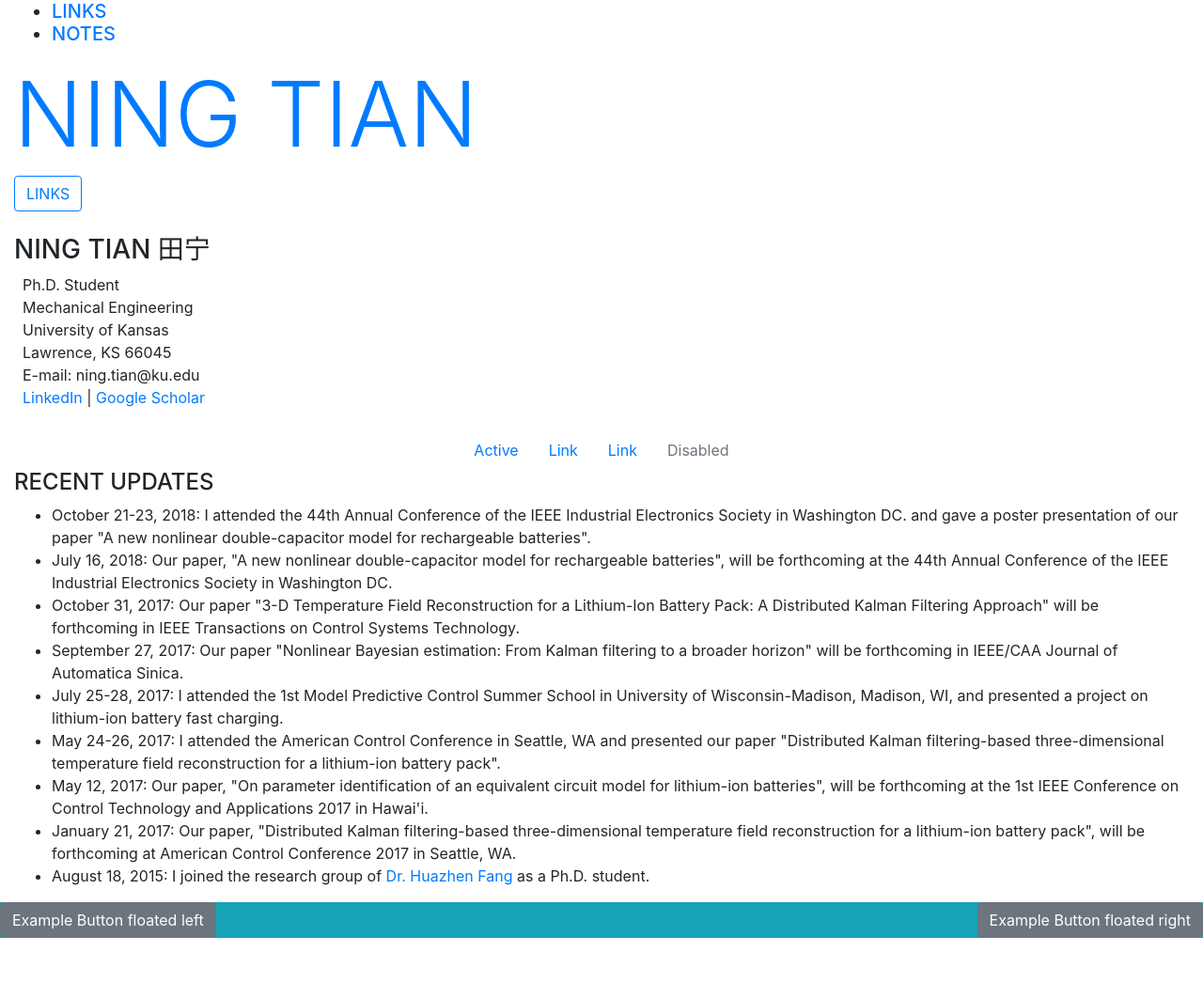
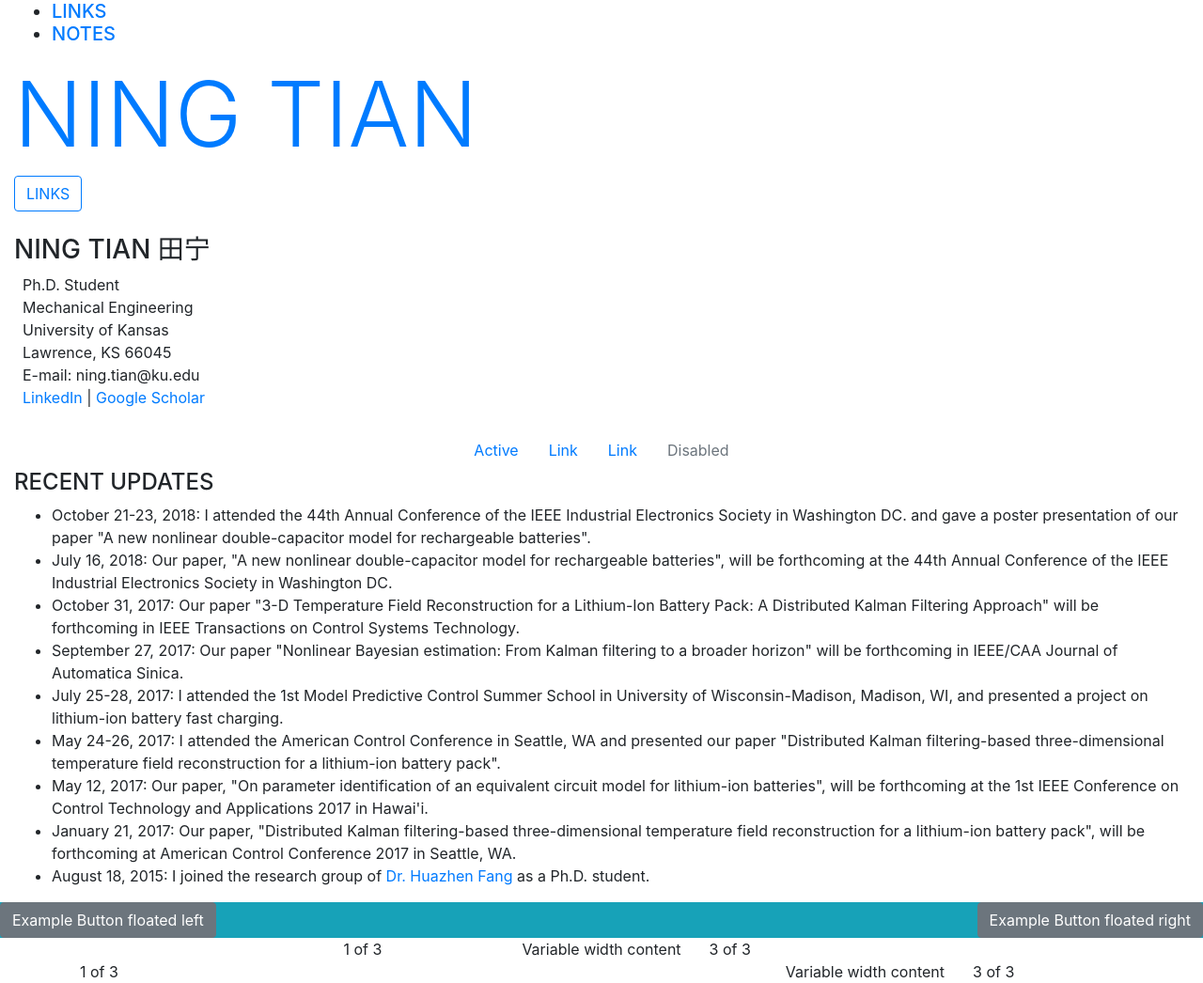
Before and after one commit to ningtian/ningtian.github.io, a Jekyll site: the page index.html, which Jekyll copies as it is, in a window 1280 px wide. Shown: the whole page at 94% size. Built offline with Jekyll 4.4.1, drawn with Linux system fonts in a browser that asks for light colours; before the commit the page ends 998 px from its top, so only the background shows below that.

Commit message:
Update index.html

```diff
--- a/index.html
+++ b/index.html
@@ -88,6 +88,31 @@
   <button type="button" class="btn btn-secondary float-right">Example Button floated right</button>
 </div>
 
+	<div class="container">
+  <div class="row justify-content-md-center">
+    <div class="col col-lg-2">
+      1 of 3
+    </div>
+    <div class="col-md-auto">
+      Variable width content
+    </div>
+    <div class="col col-lg-2">
+      3 of 3
+    </div>
+  </div>
+  <div class="row">
+    <div class="col">
+      1 of 3
+    </div>
+    <div class="col-md-auto">
+      Variable width content
+    </div>
+    <div class="col col-lg-2">
+      3 of 3
+    </div>
+  </div>
+</div>
+
 
 
     <!-- Optional JavaScript -->
```
